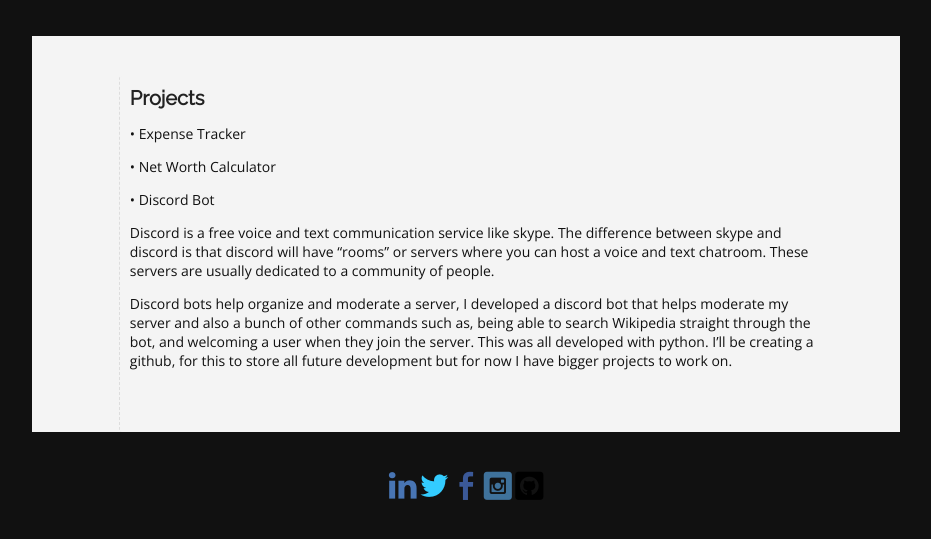
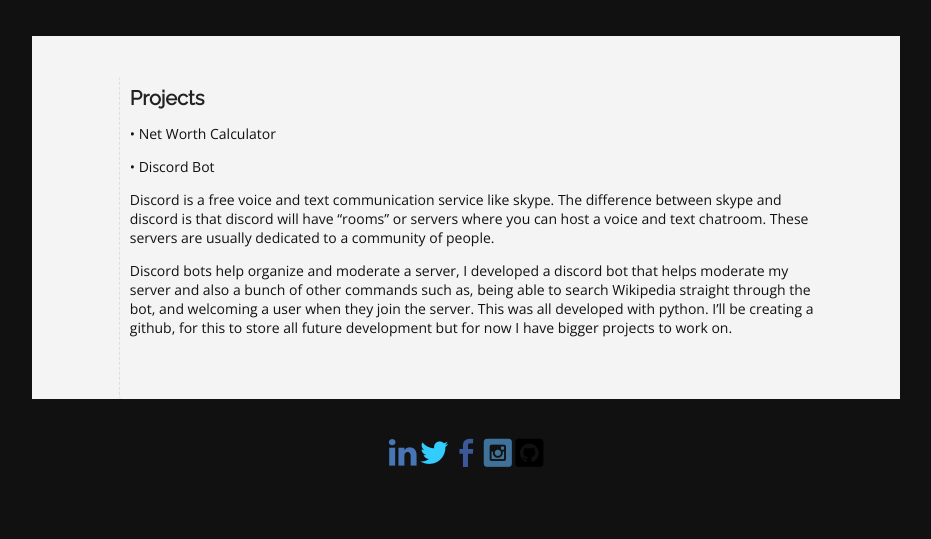
Before and after one commit to JustinWilkins/JustinWilkins.github.io, a Jekyll site: the page built from _posts/2015-12-26-post5.md, in a window 1280 px wide, cut to the strip 193-732 px from the top of the page. Shown: the whole strip, without its empty margins (174-1105 px from the left). Built offline with Jekyll 4.4.1, drawn with Linux system fonts in a browser that asks for light colours; nearby versions of some CDN libraries; some web fonts are replaced; comment, search, counter and statistics services are not loaded.

Commit message:
Content changes.

```diff
--- a/_posts/2015-12-26-post5.md
+++ b/_posts/2015-12-26-post5.md
@@ -4,11 +4,8 @@ title: Projects
 category: blog
 tags: [human]
 summary: Projects that I have completed.
-image: /images/blog/post5.jpg
+image: /images/blog/stocks.jpg
 ---
-
-• Expense Tracker
-
 
 • Net Worth Calculator
 
```
Also changed, not shown: _posts/2015-12-24-post3.md (added), images/blog/Stocks.jpg (added).
